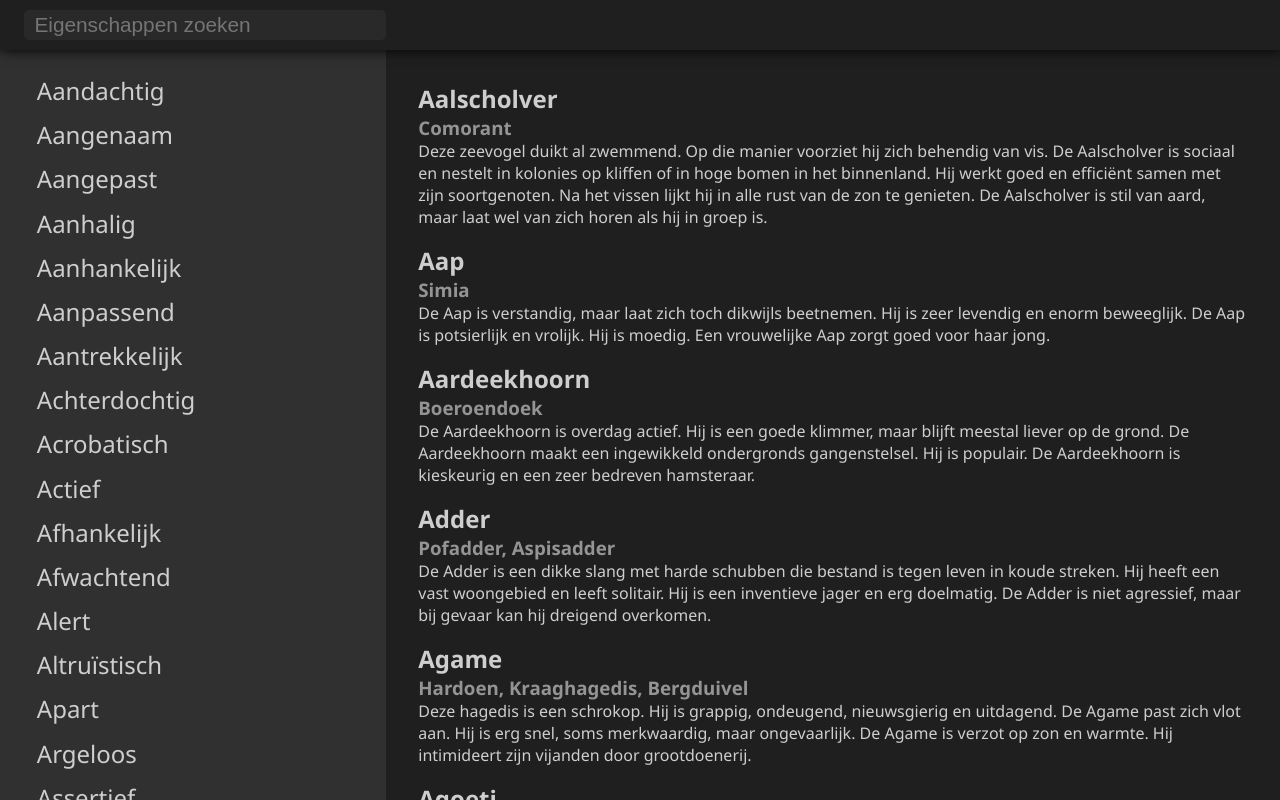
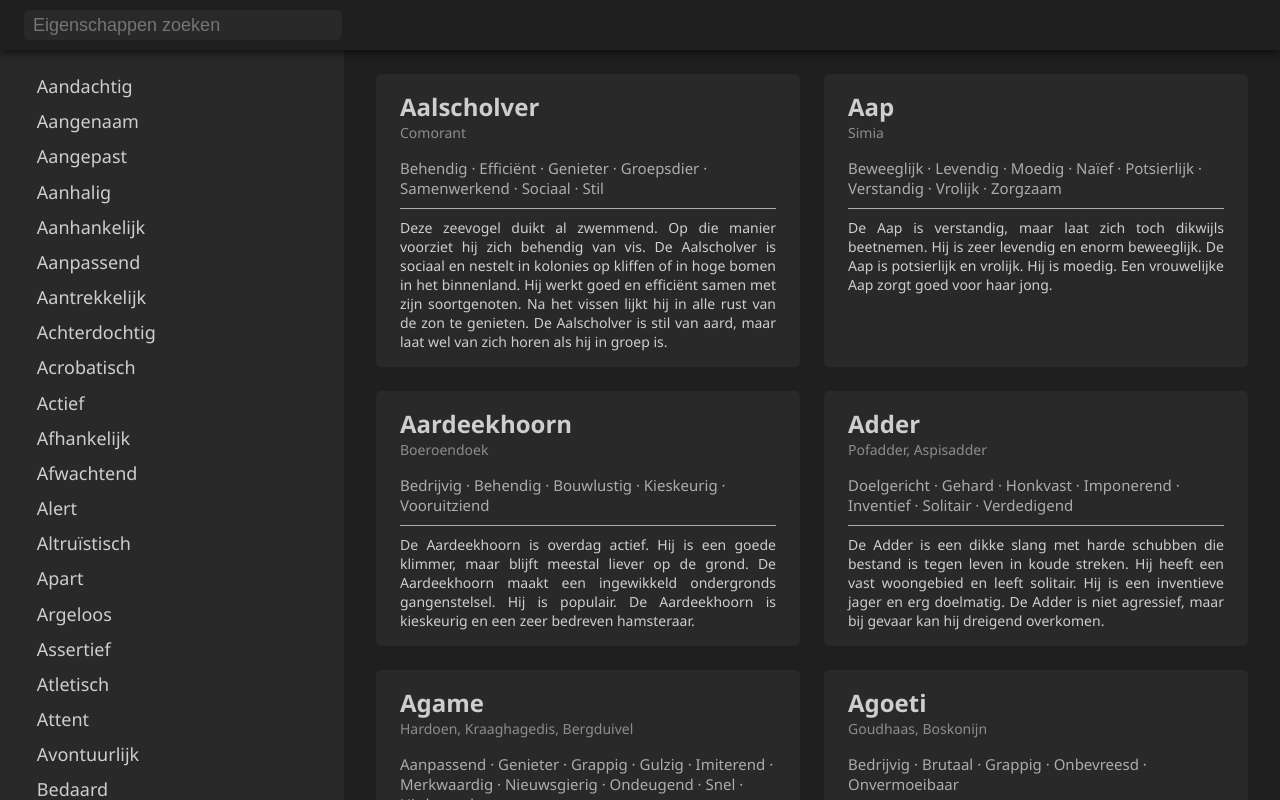
Before and after one commit to scoutsheirbrug/totem, a plain HTML site: page index.html in a window 1280 px wide. Drawn offline with Linux system fonts and the light colour scheme.

Commit message:
Cards UI

```diff
--- a/script.js
+++ b/script.js
@@ -13,7 +13,7 @@ let selectedChars = new Set()
 			.reduce((a, b) => a.concat(b), [])
 	)].sort()
 
-	function updateChars() {
+	function updateAnimals() {
 		document.querySelector('.chars-list').childNodes.forEach(e => {
 			e.classList.toggle('selected', selectedChars.has(e.textContent))
 		})
@@ -22,31 +22,36 @@ let selectedChars = new Set()
 			const div = document.createElement('div')
 			div.addEventListener('click', () => {
 				selectedChars.delete(c)
-				updateChars()
 				updateAnimals()
 			})
 			div.textContent = c
 			document.querySelector('.selected-chars-list').append(div)
 		})
-	}
 
-	function updateAnimals() {
+		document.querySelector('.animals-list').scrollTo({ top: 0, behavior: 'smooth' })
 		document.querySelector('.animals-list').innerHTML = ''
-		animals.map(a => {
+		const results = animals.map(a => {
 				const matches = a.characteristics.filter(e => selectedChars.has(e))
 				const score = matches.length / a.characteristics.length
 				return { ...a, matches, score }
 			})
+		const maxScore = Math.max(...results.map(a => a.score))
+		results
+			.filter(a => a.score > 0 || maxScore === 0)
 			.sort((a, b) => b.score - a.score)
 			.forEach(a => {
+				const color = lerpColor([210, 40, 20], [190, 170, 20], [120, 220, 70], a.score / maxScore)
 				document.querySelector('.animals-list').insertAdjacentHTML('beforeend', `
 					<div class="animal">
+						${maxScore > 0 ? `<div class="animal-score" style="color: ${color}">${(a.score * 100).toFixed()}</div>` : ''}
 						<h2>${a.name}</h2>
-						<h3>${a.synonyms.join(', ')}</h3>
+						${a.synonyms ? `<h3>${a.synonyms.join(', ')}</h3>` : ''}
+						<h4>${a.characteristics.join(' · ')}</h4>
 						<p>${a.description}</p>
 					</div>
 				`)
 			})
+		document.querySelector('.animals-list').insertAdjacentHTML('beforeend', `<div class="space">`)
 	}
 	updateAnimals()
 
@@ -58,7 +63,6 @@ let selectedChars = new Set()
 			} else {
 				selectedChars.add(c)
 			}
-			updateChars()
 			updateAnimals()
 		})
 		div.textContent = c
@@ -77,3 +81,13 @@ let selectedChars = new Set()
 		})
 	})
 })()
+
+function lerpColor(a, b, c, d) {
+	let res = [0, 0, 0]
+	for (let i = 0; i < 3; i += 1) {
+		res[i] = d < 0.5
+		  ? Math.round(a[i] + (b[i] - a[i]) * d)
+			: Math.round(b[i] + (c[i] - b[i]) * (d - 0.5))
+	}
+	return `rgb(${res[0]}, ${res[1]}, ${res[2]})`
+}
--- a/style.css
+++ b/style.css
@@ -2,12 +2,23 @@
 	box-sizing: border-box;
 	margin: 0;
 	padding: 0;
+
+	--dark-1: #000000;
+	--dark-2: #1f1f1f;
+	--dark-3: #292929;
+	--dark-4: #333333;
+	--white-1: #cecece;
+	--white-2: #acacac;
+	--white-3: #8d8d8d;
+	--white-4: #555555;
+	--accent: #1167b1;
+	--accent-hover: #125690;
 }
 
 body {
 	height: 100vh;
 	font-family: 'Segoe UI', Tahoma, Geneva, Verdana, sans-serif;
-	background-color: #1f1f1f;
+	background-color: var(--dark-2);
 	color: #cecece;
 }
 
@@ -17,9 +28,10 @@ header {
 	padding: 0.6rem 1rem;
 	z-index: 100;
 	position: absolute;
-	background-color: #1f1f1f;
-	box-shadow: 0 0 12px 0 #000;
+	background-color: var(--dark-2);
+	box-shadow: 0 0 12px 0 var(--dark-1);
 	display: flex;
+	overflow: hidden;
 }
 
 .chars-filter {
@@ -28,15 +40,20 @@ header {
 	height: 100%;
 	padding: 0 0.5em;
 	margin: 0 0.5rem;
-	font-size: 1.3rem;
+	font-size: 18px;
 	border: none;
 	border-radius: 5px;
-	color: #cecece;
-	background-color: #292929;
+	color: var(--white-1);
+	background-color: var(--dark-3);
+	outline: none;
+}
+
+.chars-filter:focus {
+	background-color: var(--dark-4);
 }
 
 .selected-chars-list {
-	flex: 2.5;
+	flex: 3;
 	margin: 0 0.5rem;
 	display: flex;
 	align-items: center;
@@ -47,8 +64,18 @@ header {
 	cursor: pointer;
 	padding: 0.3rem 0.5rem;
 	border-radius: 5px;
-	background-color: #cfa22783;
+	background-color: var(--accent);
 	user-select: none;
+}
+
+.chars-list > div.selected,
+.selected-chars-list > div {
+	background-color: var(--accent);
+}
+
+.chars-list > div.selected:hover,
+.selected-chars-list > div:hover {
+	background-color: var(--accent-hover);
 }
 
 main {
@@ -60,13 +87,13 @@ main {
 .chars-list {
 	flex: 1;
 	min-width: 300px;
-	background-color: #303030;
+	background-color: var(--dark-3);
 	padding: 1rem 1.5rem;
 	overflow-y: scroll;
 }
 
 .chars-list > div {
-	font-size: 1.5rem;
+	font-size: 18px;
 	cursor: pointer;
 	padding: 0.2rem 0.5rem;
 	margin: 0.3rem;
@@ -78,28 +105,78 @@ main {
 	background-color: #20202083;
 }
 
-.chars-list > div.selected {
-	background-color: #cfa22783;
-}
-.chars-list > div.selected:hover {
-	background-color: #a57d1083;
-}
-
 .chars-list > div.hidden {
 	display: none;
 }
 
 .animals-list {
-	flex: 2.5;
+	flex: 3;
 	padding: 1rem 1.5rem;
 	overflow-y: scroll;
-	color: #cecece;
+	color: var(--white-1);
+	display: grid;
+	grid-template-columns: 1fr 1fr;
+	gap: 0.5rem;
 }
 
 .animal {
-	margin: 1rem 0.5rem;
+	margin: 0.5rem 0.5rem;
+	padding: 1rem 1.5rem;
+	background-color: var(--dark-3);
+	border-radius: 5px;
 }
 
 .animal h3 {
-	color: #949494;
+	color: var(--white-3);
+	font-weight: 400;
+	font-size: 14px;
 }
+
+.animal h4 {
+	color: var(--white-2);
+	padding-top: 1rem;
+	font-size: 15px;
+	font-weight: 400;
+}
+
+.animal p {
+	margin-top: 0.6rem;
+	padding-top: 0.6rem;
+	border-top: 1px solid var(--white-2);
+	font-size: 14px;
+	text-align: justify;
+}
+
+.animal-score {
+	float: right;
+	border: 3.5px solid currentColor;
+	border-radius: 50%;
+	width: 40px;
+	height: 40px;
+	display: flex;
+	align-items: center;
+	justify-content: center;
+}
+
+.space {
+	height: 0.5rem;
+}
+
+::-webkit-scrollbar {
+	width: 7px;
+}
+
+::-webkit-scrollbar-track {
+	background: transparent;
+}
+
+::-webkit-scrollbar-thumb {
+	background-color: var(--white-4);
+	border-radius: 20px;
+}
+
+@media screen and (max-width: 960px) {
+	.animals-list {
+		grid-template-columns: 1fr;
+	}
+}
```
